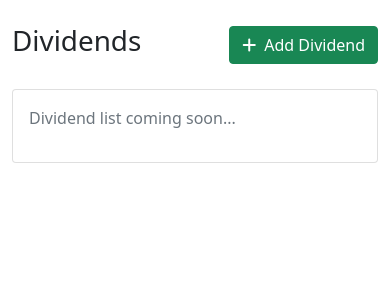
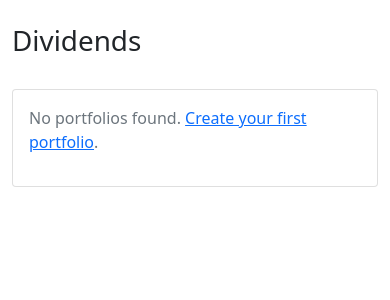
Before and after one commit to craigrow/MyStockTrackerApp, a Flask app: page /portfolio/dividends in a window 390 px wide. Shown: the part 56-356 px from the top of the page. Run offline with Flask 3, Linux system fonts and the light colour scheme.

Commit message:
Add dividends table with Date, Ticker, Amount columns
- Updated dividends route to fetch dividend data from existing model
- Added portfolio selection dropdown for multi-portfolio support
- Implemented responsive table with proper formatting
- Sorted dividends by date (most recent first)
- Added empty state messaging and navigation links

```diff
--- a/app/templates/portfolio/dividends.html
+++ b/app/templates/portfolio/dividends.html
@@ -5,14 +5,60 @@
 {% block content %}
 <div class="d-flex justify-content-between align-items-center mb-4">
     <h1>Dividends</h1>
-    <a href="{{ url_for('portfolio.add_dividend') }}" class="btn btn-success">
-        <i class="fas fa-plus me-2"></i>Add Dividend
-    </a>
+    <div>
+        {% if current_portfolio %}
+        <a href="{{ url_for('portfolio.add_dividend', portfolio_id=current_portfolio.id) }}" class="btn btn-success">
+            <i class="fas fa-plus me-2"></i>Add Dividend
+        </a>
+        {% endif %}
+    </div>
 </div>
+
+<!-- Portfolio Selection -->
+{% if portfolios|length > 1 %}
+<div class="mb-3">
+    <select class="form-select" onchange="window.location.href='{{ url_for('portfolio.dividends') }}?portfolio_id=' + this.value">
+        {% for portfolio in portfolios %}
+        <option value="{{ portfolio.id }}" {% if current_portfolio and portfolio.id == current_portfolio.id %}selected{% endif %}>
+            {{ portfolio.name }}
+        </option>
+        {% endfor %}
+    </select>
+</div>
+{% endif %}
 
 <div class="card">
     <div class="card-body">
-        <p class="text-muted">Dividend list coming soon...</p>
+        {% if current_portfolio %}
+            <h5 class="card-title">{{ current_portfolio.name }} - Dividends</h5>
+
+            {% if dividends %}
+            <div class="table-responsive">
+                <table class="table table-striped">
+                    <thead>
+                        <tr>
+                            <th>Date</th>
+                            <th>Ticker</th>
+                            <th>Amount</th>
+                        </tr>
+                    </thead>
+                    <tbody>
+                        {% for dividend in dividends %}
+                        <tr>
+                            <td>{{ dividend.payment_date.strftime('%Y-%m-%d') }}</td>
+                            <td><strong>{{ dividend.ticker }}</strong></td>
+                            <td class="text-success">${{ "%.2f"|format(dividend.total_amount) }}</td>
+                        </tr>
+                        {% endfor %}
+                    </tbody>
+                </table>
+            </div>
+            {% else %}
+            <p class="text-muted">No dividends recorded yet. <a href="{{ url_for('portfolio.add_dividend', portfolio_id=current_portfolio.id) }}">Add your first dividend</a>.</p>
+            {% endif %}
+        {% else %}
+            <p class="text-muted">No portfolios found. <a href="{{ url_for('portfolio.create') }}">Create your first portfolio</a>.</p>
+        {% endif %}
     </div>
 </div>
 {% endblock %}
--- a/app/views/portfolio.py
+++ b/app/views/portfolio.py
@@ -55,7 +55,29 @@ def transactions():
 
 @portfolio_blueprint.route('/dividends')
 def dividends():
-    return render_template('portfolio/dividends.html')
+    portfolio_service = PortfolioService()
+    portfolios = portfolio_service.get_all_portfolios()
+
+    # Get current portfolio
+    portfolio_id = request.args.get('portfolio_id')
+    current_portfolio = None
+    all_dividends = []
+
+    if portfolio_id:
+        current_portfolio = portfolio_service.get_portfolio(portfolio_id)
+        if current_portfolio:
+            all_dividends = portfolio_service.get_portfolio_dividends(portfolio_id)
+    elif portfolios:
+        current_portfolio = portfolios[0]
+        all_dividends = portfolio_service.get_portfolio_dividends(current_portfolio.id)
+
+    # Sort dividends by date (most recent first)
+    all_dividends.sort(key=lambda d: d.payment_date, reverse=True)
+
+    return render_template('portfolio/dividends.html',
+                         portfolios=portfolios,
+                         current_portfolio=current_portfolio,
+                         dividends=all_dividends)
 
 @portfolio_blueprint.route('/add-transaction', methods=['GET', 'POST'])
 def add_transaction():
```
